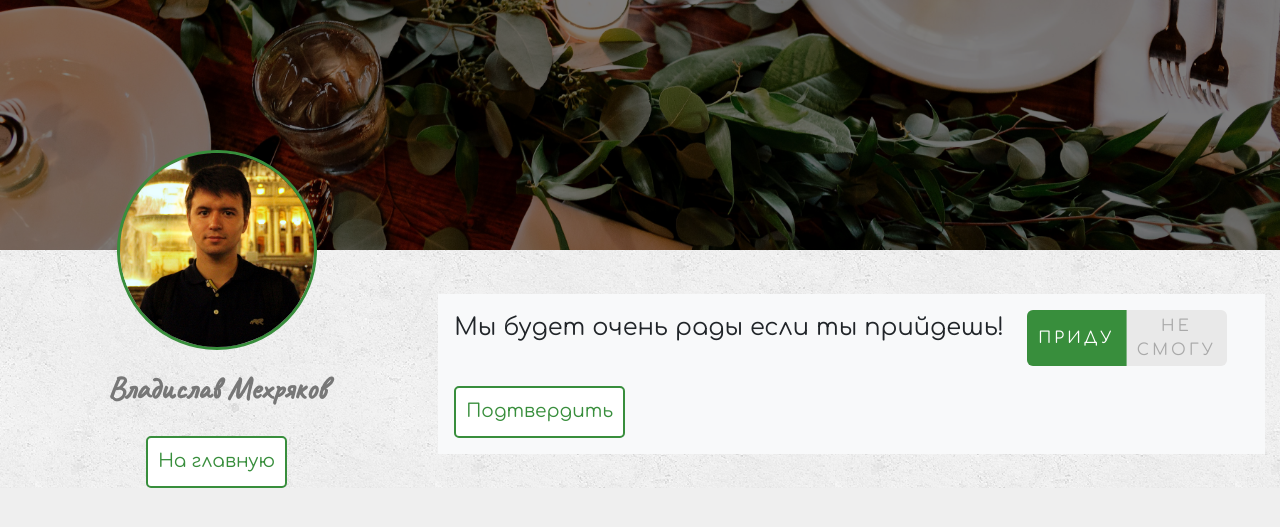
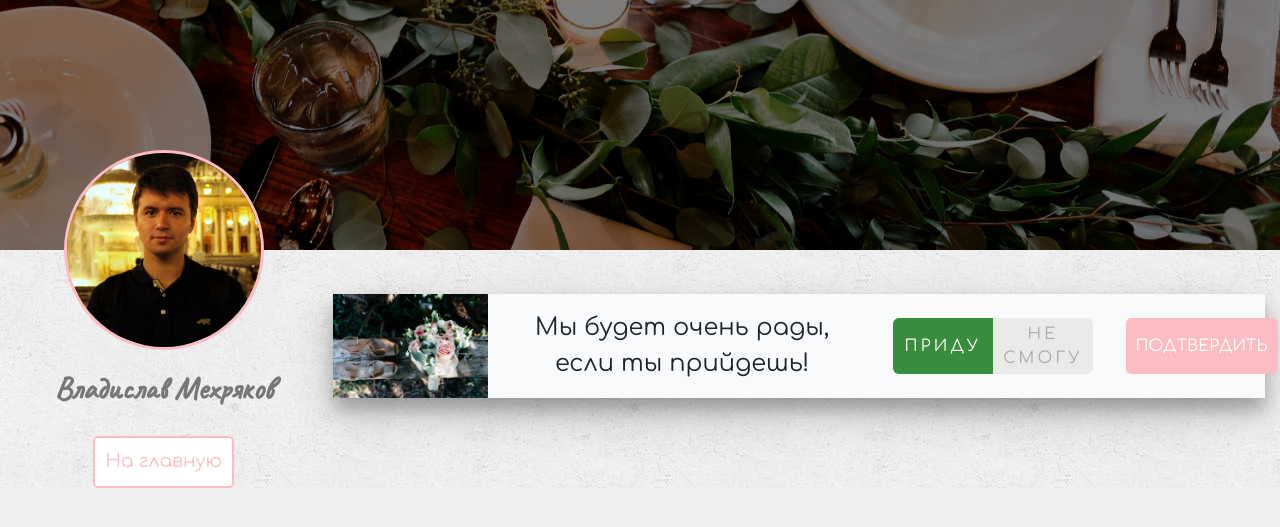
Before and after one commit to Taguaje/wedding, a Django app: page /profile in a window 1280 px wide. Shown: the top 527 px of the page. Run offline with Django 3.2, Linux system fonts and the light colour scheme; some libraries are stand-ins or nearby versions; some web fonts are replaced.

Commit message:
timeline how

```diff
--- a/invitation/static/invitation/css/profile.css
+++ b/invitation/static/invitation/css/profile.css
@@ -1,5 +1,6 @@
 :root{
    --main-bg-color: #388e3c;
+    --secondary-bg-color: #fbbdc2;
 }
 
 html,body {
@@ -64,7 +65,7 @@ main {
   height: 200px;
   margin-top: -60%;
   border-radius: 100px;
-  border: 3px solid var(--main-bg-color);
+  border: 3px solid var(--secondary-bg-color);
 }
 
 .name {
@@ -81,7 +82,7 @@ main {
 
 .rsvp{
     background-color: #fff;
-    border: solid var(--main-bg-color) 2px;
+    border: solid var(--secondary-bg-color) 2px;
     padding: 10px;
     border-radius: 5px;
     font-weight: 400;
@@ -99,15 +100,75 @@ main {
 
 .rsvp a{
     text-decoration: none;
-    color: var(--main-bg-color);
+    color: var(--secondary-bg-color);
 }
 
 .rsvp a:hover{
     text-decoration: none;
-    color: var(--main-bg-color);
+    color: var(--secondary-bg-color);
 }
 
 .question-title{
-  font-size: 1.5em;
+  font-size: 1em;
   font-family: "Comfortaa", serif;
+
 }
+
+.profile-block{
+    box-shadow: 0 12px 16px 0 rgba(0,0,0,0.24), 0 17px 50px 0 rgba(0,0,0,0.19);
+    align-items: center;
+}
+
+.profile-button{
+    background-color: var(--secondary-bg-color);
+    padding: 10px;
+    border: none;
+    border-radius: 5px;
+    font-weight: normal;
+    color: #fff;
+    font-family: "Comfortaa", serif;
+    font-size: 1em;
+}
+
+.profile-img-block img{
+
+}
+
+@media (min-width: 300px) {
+	.profile-button {
+        font-size: 0.8em;
+        min-width: 46px;
+    }
+    .question-title {
+        font-size: 1.1em;
+    }
+
+    .profile-img-block img{
+        max-height: 150px;
+        width: 100%;
+        object-fit: cover;
+
+}
+}
+
+
+@media (min-width: 992px) {
+	.profile-button {
+        font-size: 0.8em;
+    }
+    .question-title {
+        font-size: 1.1em;
+    }
+}
+
+
+@media (min-width: 1200px) {
+    .profile-button {
+        font-size: 1em;
+        height: 56px;
+    }
+    .question-title {
+        font-size: 1.5em;
+    }
+
+}
--- a/invitation/static/invitation/css/toggle.css
+++ b/invitation/static/invitation/css/toggle.css
@@ -32,7 +32,7 @@
 .inner-container:nth-child(2) {
 	background: #388e3c;
 	color: white;
-	clip-path: inset(0 50% 0 0);
+	-webkit-clip-path: inset(0 50% 0 0);
 	transition: .3s cubic-bezier(0,0,0,1);
 }
 
@@ -51,3 +51,24 @@
 .toggle:nth-child(1) {
 	right: 0;
 }
+
+
+@media (min-width: 300px) {
+	#container {
+		width: 150px;
+		height: 46px;
+	}
+	.inner-container {
+		font-size: 0.8em;
+	}
+}
+
+@media (min-width: 1200px) {
+	#container {
+		width: 200px;
+		height: 56px;
+	}
+	.inner-container {
+		font-size: 1em;
+	}
+}
--- a/invitation/templates/invitation/profile.html
+++ b/invitation/templates/invitation/profile.html
@@ -26,35 +26,44 @@
     </header>
     <main>
         <div class="row">
-            <div class="left col-lg-4">
+            <div class="left col-lg-3">
                 <div class="photo-left">
                     <img class="photo" src="{% static 'invitation/jpg/avatar.JPG' %}"/>
                 </div>
                 <h4 class="name">Владислав Мехряков</h4>
                 <button class="rsvp"><a href="/invite">На главную</a></button>
             </div>
-            <div class="right col-lg-8">
-                <div class="row text-center mt-4 align-content-center bg-light p-3">
-                    <span class="question-title align-items-center">Мы будет очень рады если ты прийдешь!</span>
-                    <div id="container">
+            <div class="right col-lg-9">
+                <div class="row text-center mt-4 bg-light profile-block">
+                    <div class="profile-img-block col-xl-2 col-lg-2 col-md-12 p-0">
+                        <img class="img-fluid" src="{% static  '/invitation/jpg/sweet-ice-cream-photography-170766-unsplash.jpg'%}">
+                    </div>
+                    <div class="profile-text-block col-xl-5 col-lg-4 col-md-11 p-3">
+                        <span class="question-title">Мы будет очень рады, если ты прийдешь!</span>
+                    </div>
+                    <div class="col-xl-3 col-lg-3 col-6 p-3">
+                        <div id="container" class="">
                             <div class="inner-container">
-                            <div class="toggle">
+                                <div class="toggle first">
                                     <p>Не смогу</p>
                                 </div>
-                            <div class="toggle">
+                                <div class="toggle second">
                                     <p>Приду</p>
                                 </div>
                             </div>
                             <div class="inner-container" id='toggle-container'>
-                            <div class="toggle">
+                                <div class="toggle first">
                                     <p>Не смогу</p>
                                 </div>
-                            <div class="toggle">
+                                <div class="toggle second">
                                     <p>Приду</p>
                                 </div>
                             </div>
                         </div>
-                    <button class="rsvp"><a href="/invite">Подтвердить</a></button>
+                    </div>
+                    <div class="col-xl-2 col-lg-3 col-6 p-3">
+                        <button class="profile-button m-auto">ПОДТВЕРДИТЬ</button>
+                    </div>
                 </div>
             </div>
         </div>
@@ -71,11 +80,9 @@
     toggle.addEventListener('click', function() {
         toggleNumber = !toggleNumber;
         if (toggleNumber) {
-            toggleContainer.style.clipPath = 'inset(0 0 0 50%)';
-            toggleContainer.style.backgroundColor = '#D74046';
+            toggleContainer.style.cssText = '-webkit-clip-path: inset(0px 0px 0px 50%); background-color: #D74046;';
         } else {
-            toggleContainer.style.clipPath = 'inset(0 50% 0 0)';
-            toggleContainer.style.backgroundColor = '#388e3c';
+            toggleContainer.style.cssText = '-webkit-clip-path: inset(0px 50% 0px 0px); background-color: #388e3c;';
         }
         console.log(toggleNumber)
     });
```
Also changed, not shown: invitation/static/invitation/jpg/profile1.jpg (added), invitation/static/invitation/jpg/sweet-ice-cream-photography-170766-unsplash.jpg (added). Lines whose indentation alone changed are shown as unchanged.
